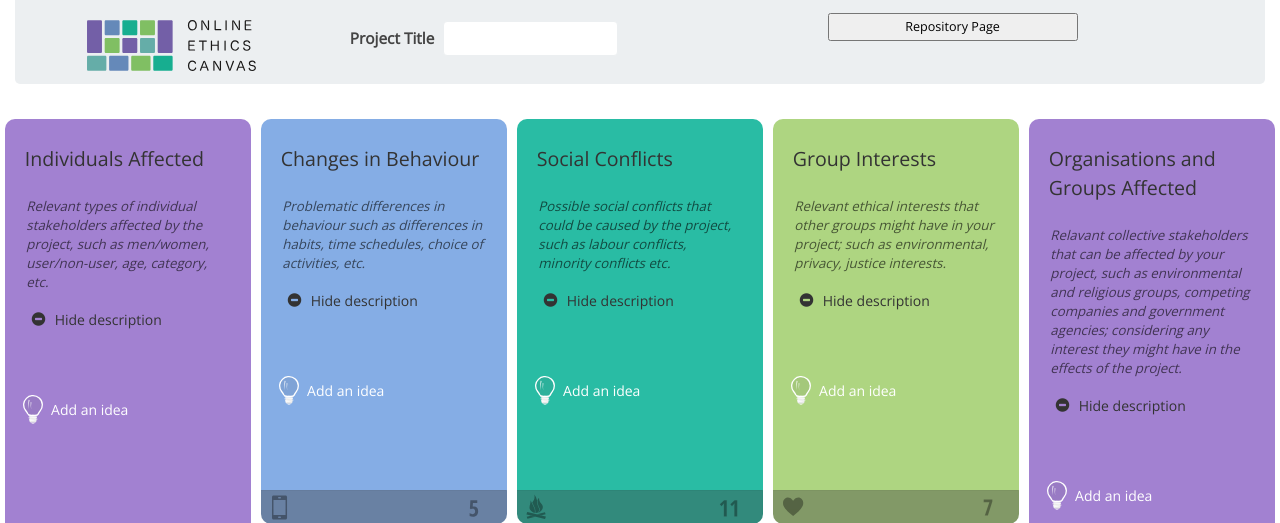
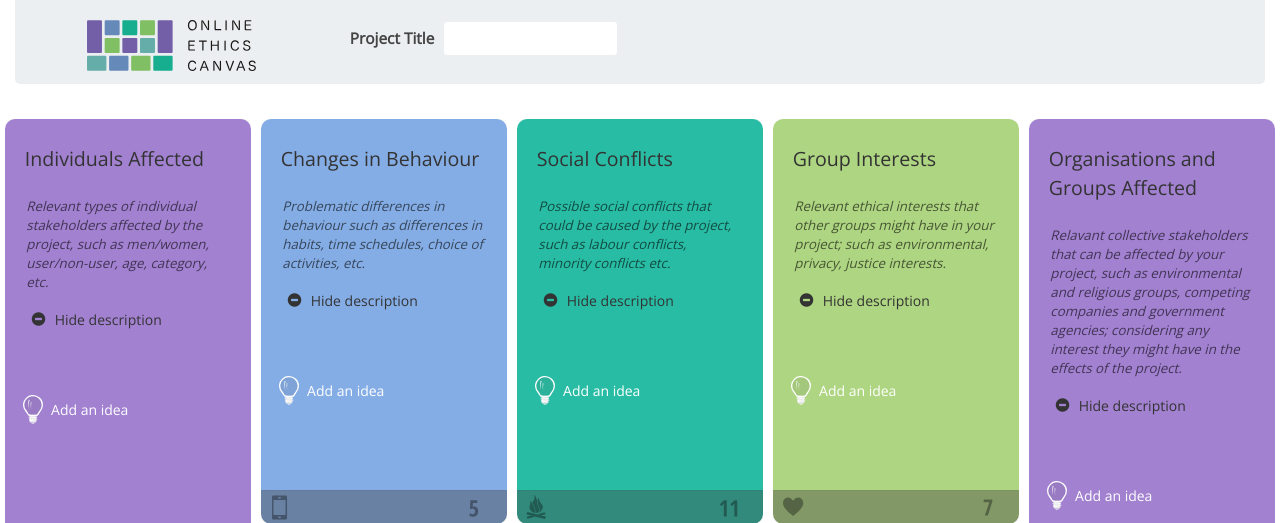
Before and after one commit to myersjo/ethics-canvas-docker, a PHP site: page /canvas/index.php in a window 1280 px wide. Shown: the top 523 px of the page. Run offline with PHP 8.4, Linux system fonts and the light colour scheme; data that the repository does not hold is empty; some libraries are stand-ins or nearby versions.

Commit message:
Updated canvas page header

```diff
--- a/code/canvas/index.php
+++ b/code/canvas/index.php
@@ -64,11 +64,11 @@
                             <button class= "guidelines" type="button" name="guidelines"> Guidelines pdf</button>
                         </a>
                     </p>-->
-                    <p class=“text-center”>
+                    <!--<p class=“text-center”>
                         <a href=“../repository/index.php”>
                             <button class= "guidelines" type="button" name="guidelines"> Repository Page</button>
                         </a>
-                    </p>
+                    </p>-->
                     <!-- login coming soon -->
                     <div class="col-md-3  ">
                     <?php if (!empty($name)) { ?>
```
